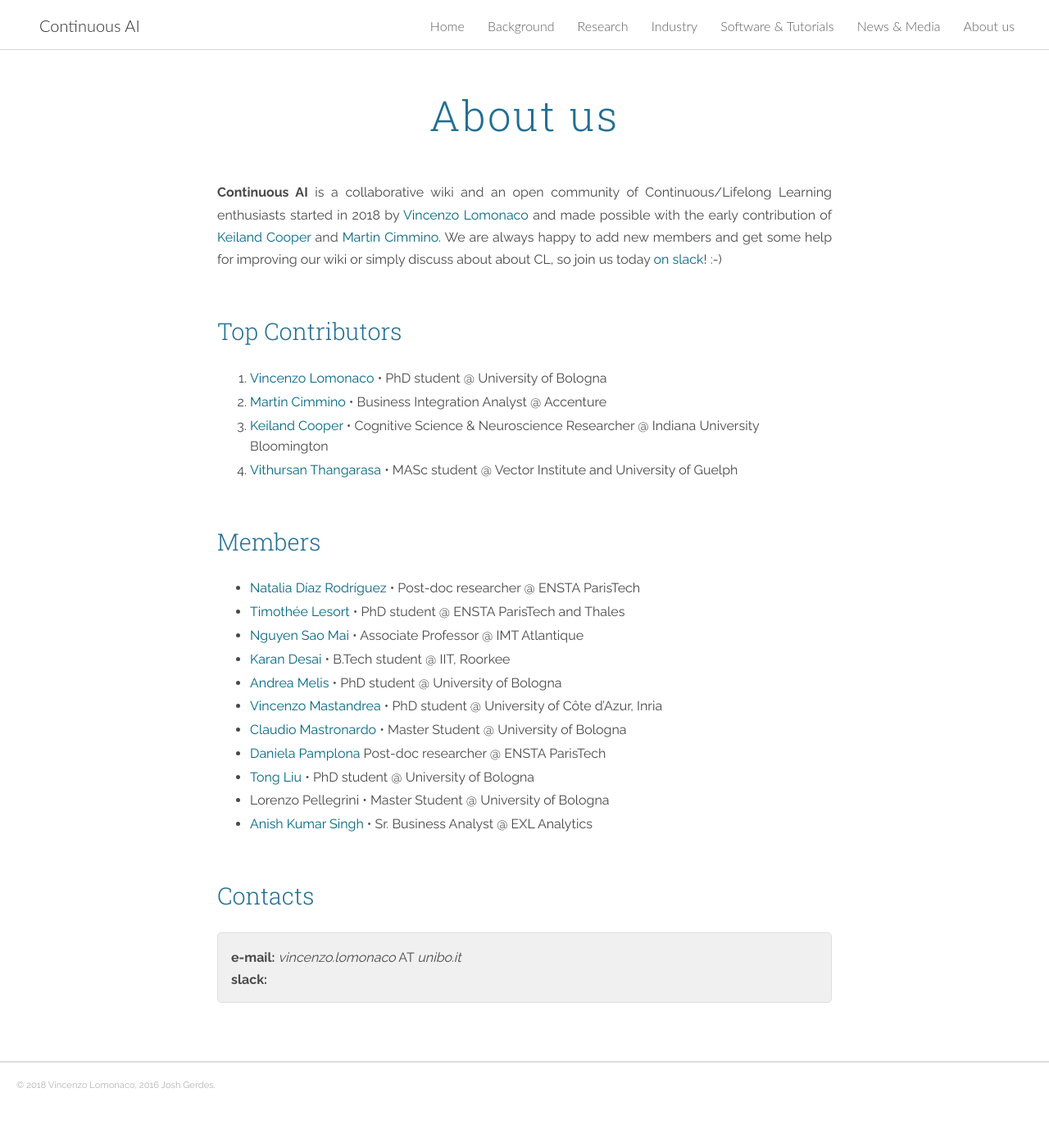
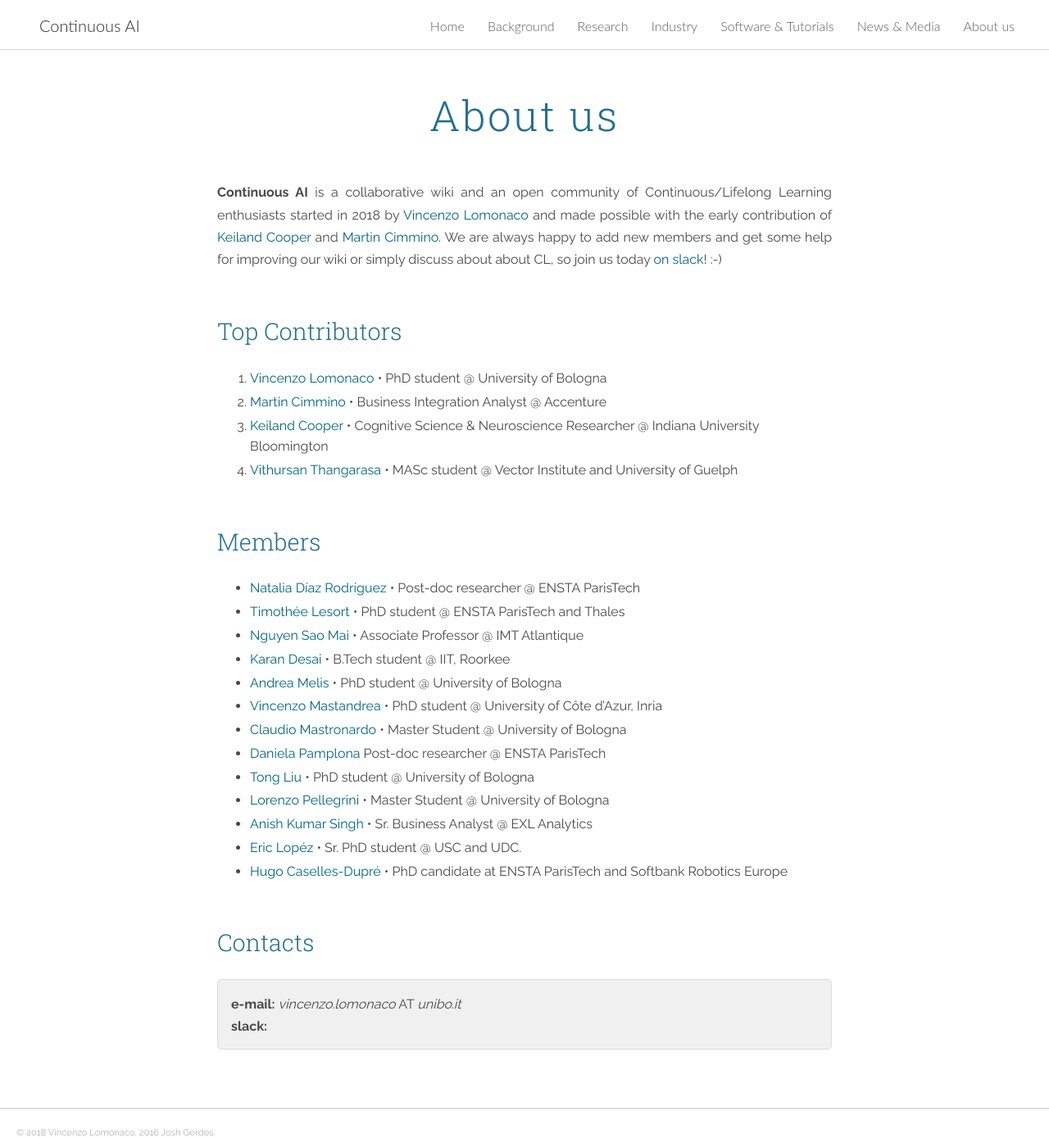
Before and after one commit to giparisi/website, a Jekyll site: the page built from about_us.md, in a window 1280 px wide and 1389 px high. Shown: the whole window at 82% size. Built offline with Jekyll 4.4.1, drawn with Linux system fonts in a browser that asks for light colours; nearby versions of some CDN libraries.

Commit message:
members added.

```diff
--- a/about_us.md
+++ b/about_us.md
@@ -25,8 +25,11 @@ layout: page
  - [Claudio Mastronardo](https://www.linkedin.com/in/claudio-mastronardo-aa44b7154/) &bull; Master Student @ University of Bologna
  - [Daniela Pamplona](https://www.researchgate.net/profile/Daniela_Pamplona) Post-doc researcher @ ENSTA ParisTech
  - [Tong Liu](https://www.unibo.it/sitoweb/t.liu) &bull; PhD student @ University of Bologna
- - Lorenzo Pellegrini &bull; Master Student @ University of Bologna
+ - [Lorenzo Pellegrini]() &bull; Master Student @ University of Bologna
  - [Anish Kumar Singh](https://www.linkedin.com/in/anish-kumar-singh-724a7290/) &bull; Sr. Business Analyst @ EXL Analytics
+ - [Eric Lopéz](https://citius.usc.es/equipo/investigadores-en-formacion/eric-lopez-lopez) &bull; Sr. PhD student @ USC and UDC.
+ - [Hugo Caselles-Dupré](https://www.linkedin.com/in/hugo-caselles-dupré-733591107/) &bull; PhD candidate at ENSTA ParisTech and Softbank Robotics Europe
+
 
 <a href="#contacts"></a>
 <h3 style="margin-bottom:30px;" id="contacts">Contacts</h3>
```
